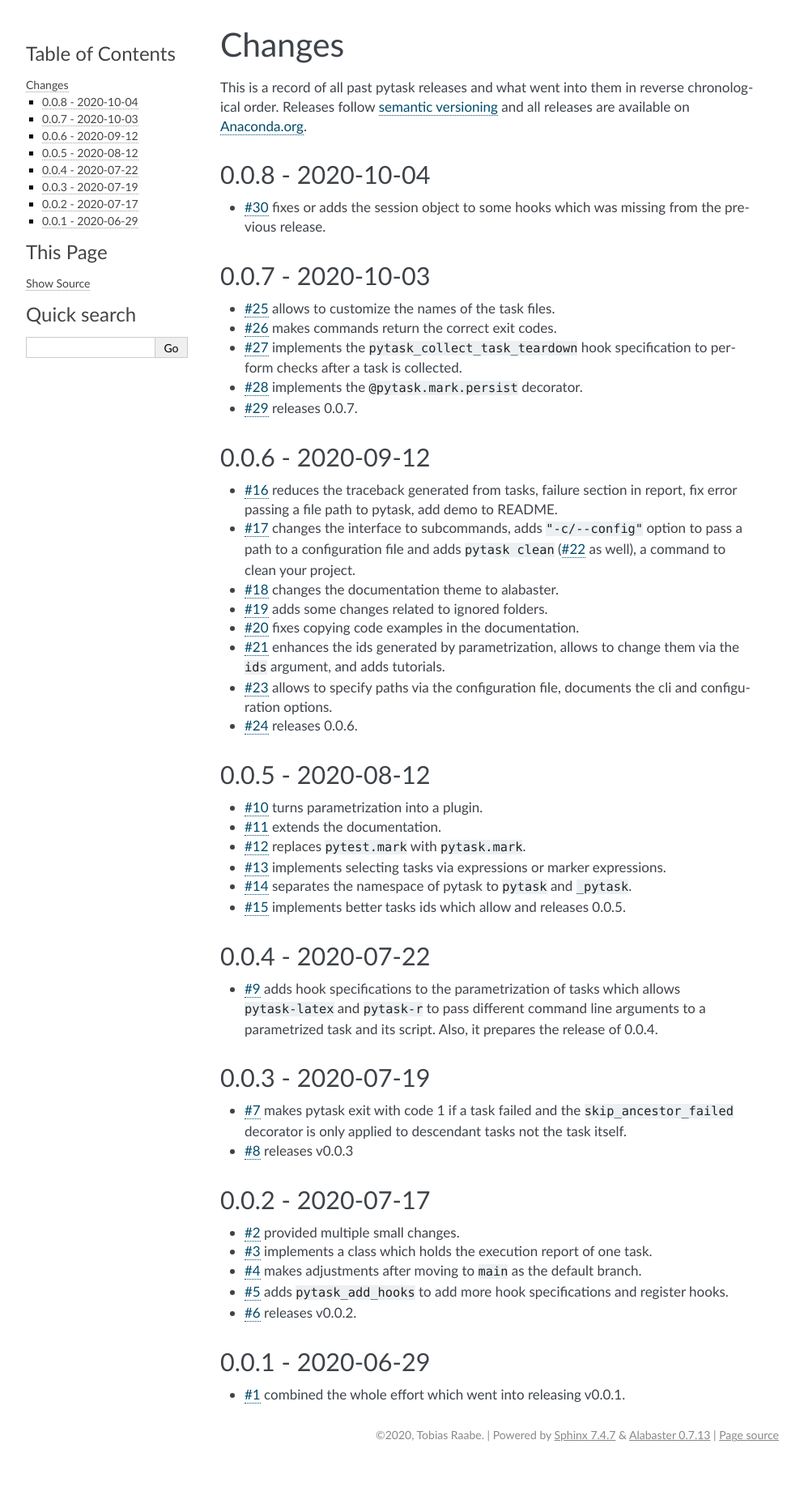
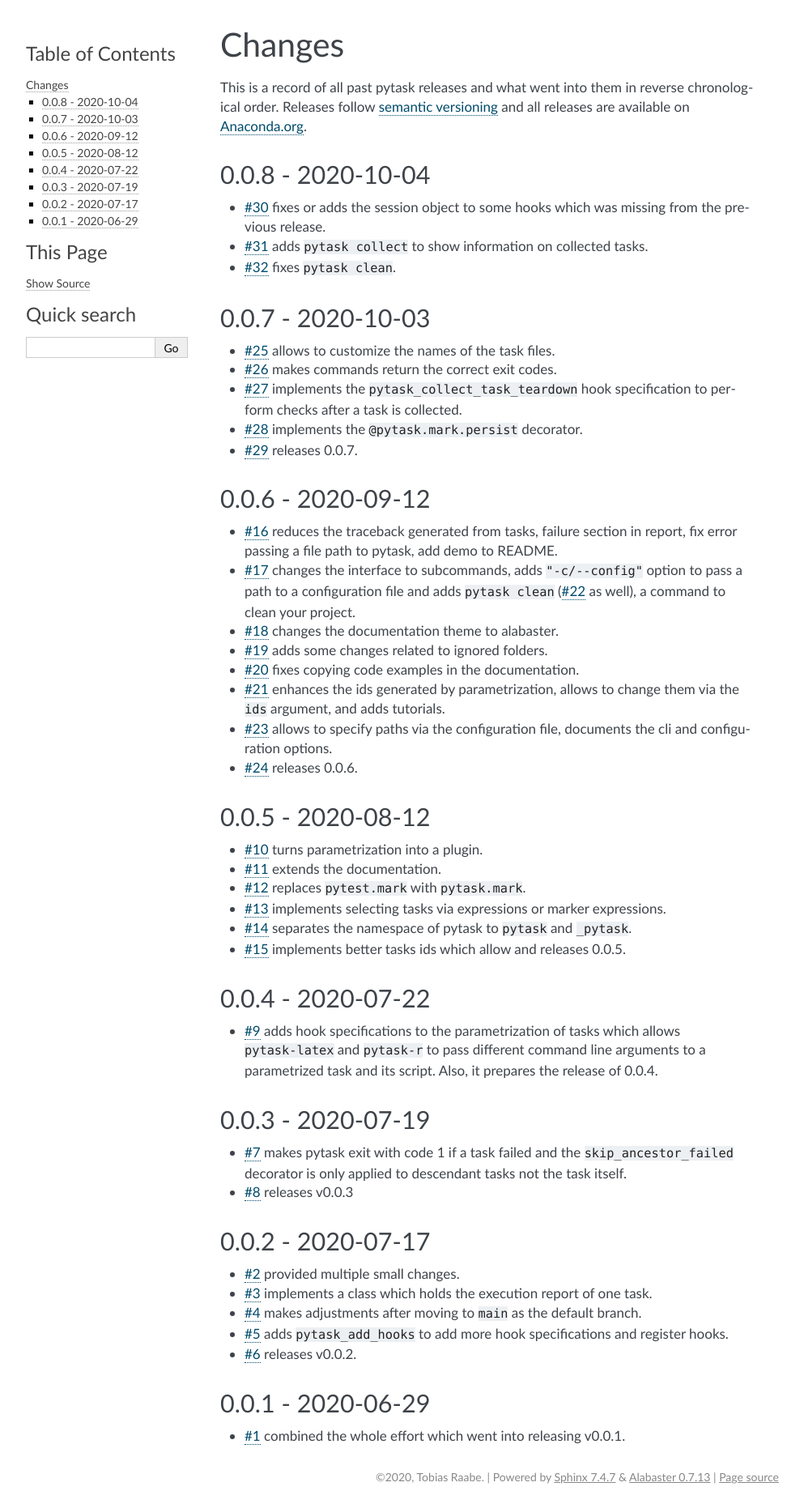
Before and after one commit to pytask-dev/pytask, a Sphinx documentation site: the page built from docs/changes.rst, in a window 1280 px wide. Shown: the whole page at 81% size, without its empty margins (148-1141 px from the left). Built offline with Sphinx 7.4.7, drawn with Linux system fonts in a browser that asks for light colours; pages that are not in the unit, such as notebooks, are missing from menus; before the commit the page ends 1810 px from its top, so only the background shows below that.

Commit message:
add to changes.

```diff
--- a/docs/changes.rst
+++ b/docs/changes.rst
@@ -11,6 +11,8 @@ all releases are available on `Anaconda.org <https://anaconda.org/pytask/pytask>
 
 - :gh:`30` fixes or adds the session object to some hooks which was missing from the
   previous release.
+- :gh:`31` adds ``pytask collect`` to show information on collected tasks.
+- :gh:`32` fixes ``pytask clean``.
 
 
 0.0.7 - 2020-10-03
```
